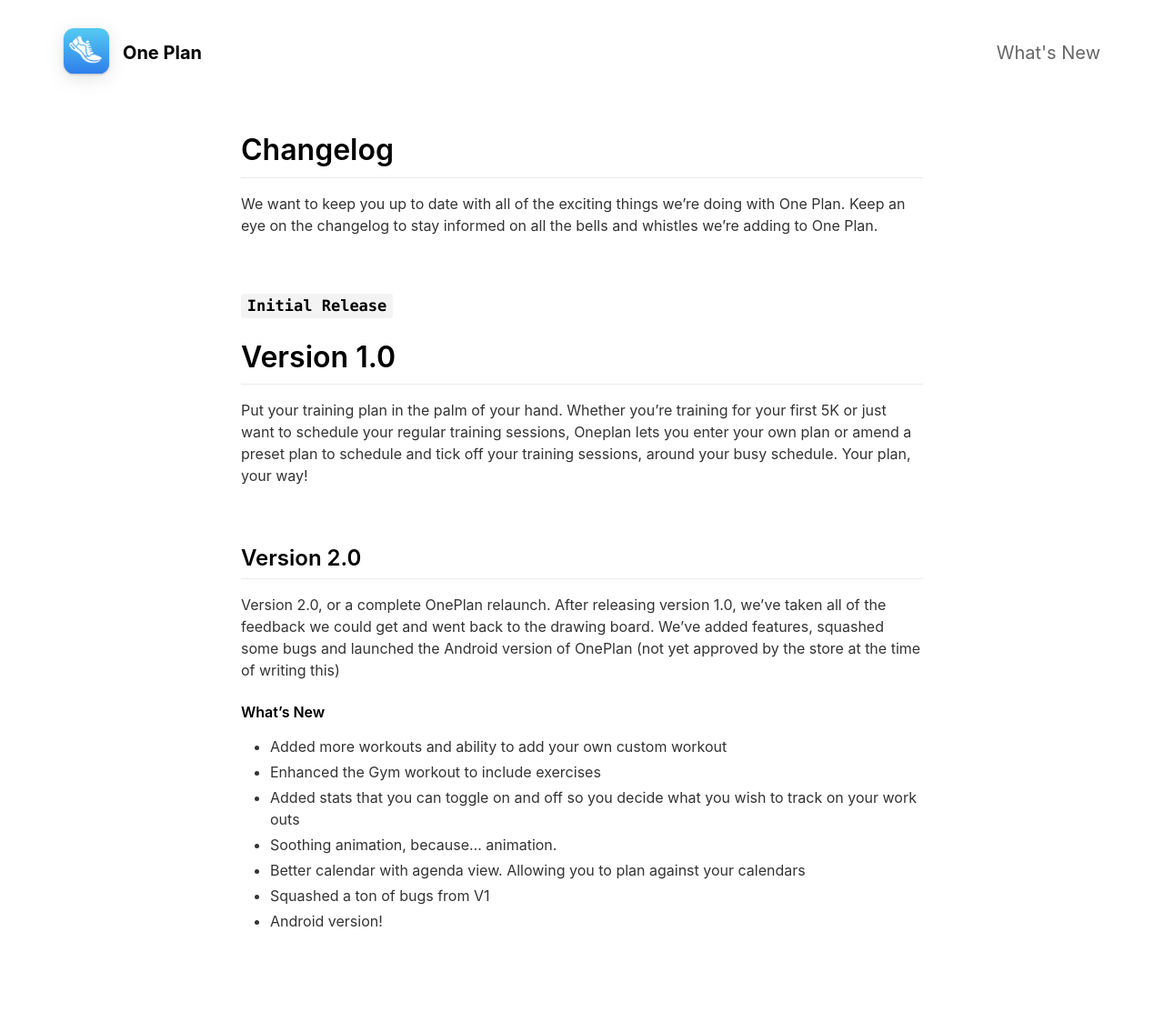
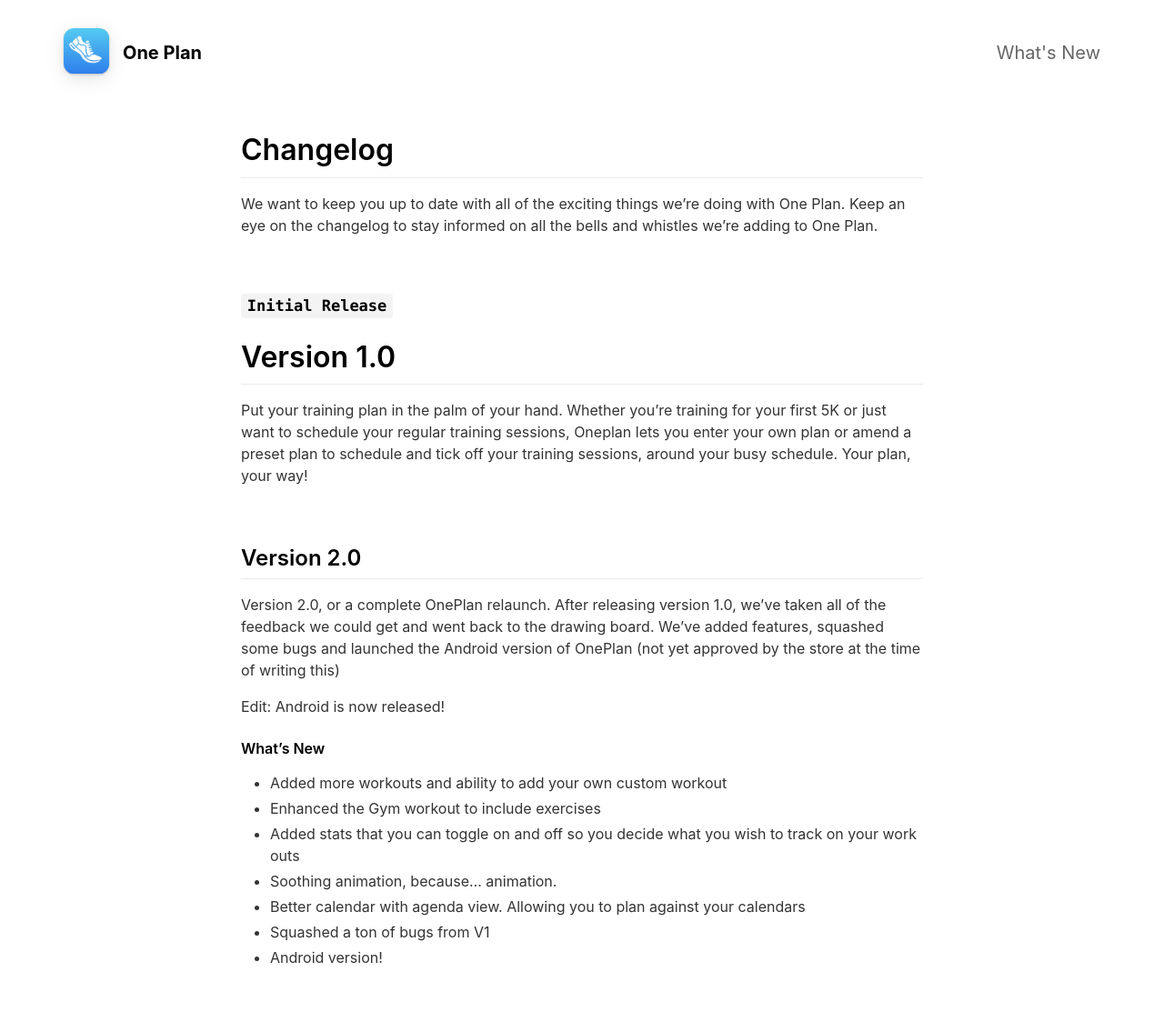
Before and after one commit to oneplanapps/oneplan, a Jekyll site: the page built from _pages/changelog.md, in a window 1280 px wide. Shown: the whole page at 91% size. Built offline with Jekyll 4.4.1, drawn with Linux system fonts in a browser that asks for light colours; nearby versions of some CDN libraries; before the commit the page ends 1095 px from its top, so only the background shows below that; part of the change alters nothing that is shown.

Commit message:
added android version

```diff
--- a/_config.yml
+++ b/_config.yml
@@ -5,7 +5,7 @@ page_title: One Plan # Automatically populates with app name if not set and if i
 ios_app_id: 1501523700 # Required. Enter iOS app ID to automatically populate name, price and icons (e.g. 718043190).
 
 appstore_link: # Automatically populates if not set and if iOS app ID is set. Otherwise enter manually.
-playstore_link: # Enter Google Play Store URL.
+playstore_link: https://play.google.com/store/apps/details?id=com.oneplan # Enter Google Play Store URL.
 presskit_download_link:
   # Enter a link to downloadable file or (e.g. public Dropbox link to a .zip file).
   # Or upload your press kit file to assets and set path accordingly (e.g. "assets/your_press_kit.zip").
--- a/_pages/changelog.md
+++ b/_pages/changelog.md
@@ -22,6 +22,8 @@ Put your training plan in the palm of your hand. Whether you're training for you
 
 Version 2.0, or a complete OnePlan relaunch. After releasing version 1.0, we've taken all of the feedback we could get and went back to the drawing board. We've added features, squashed some bugs and launched the Android version of OnePlan (not yet approved by the store at the time of writing this)
 
+Edit: Android is now released!
+
 #### What's New
 
 - Added more workouts and ability to add your own custom workout
```
